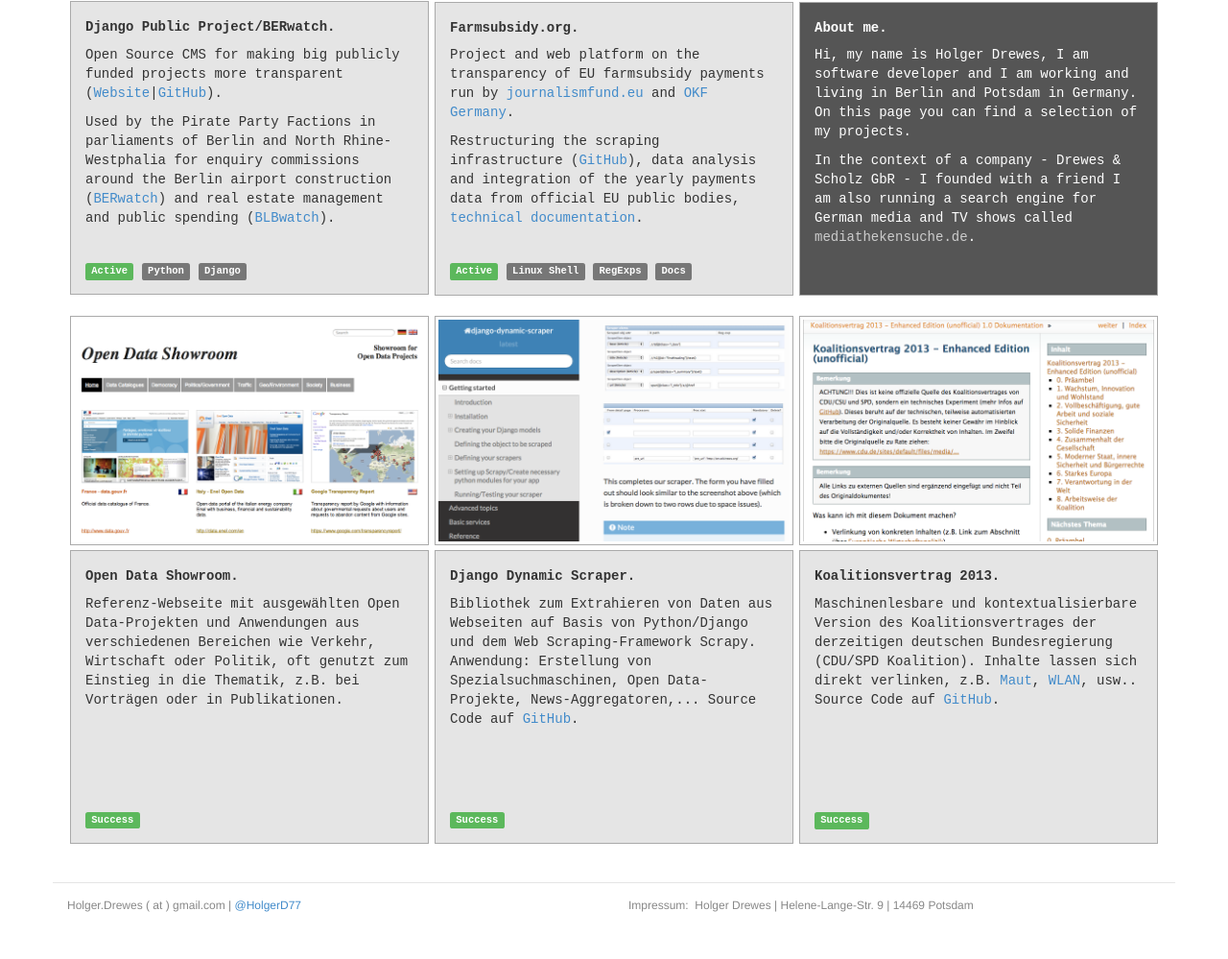
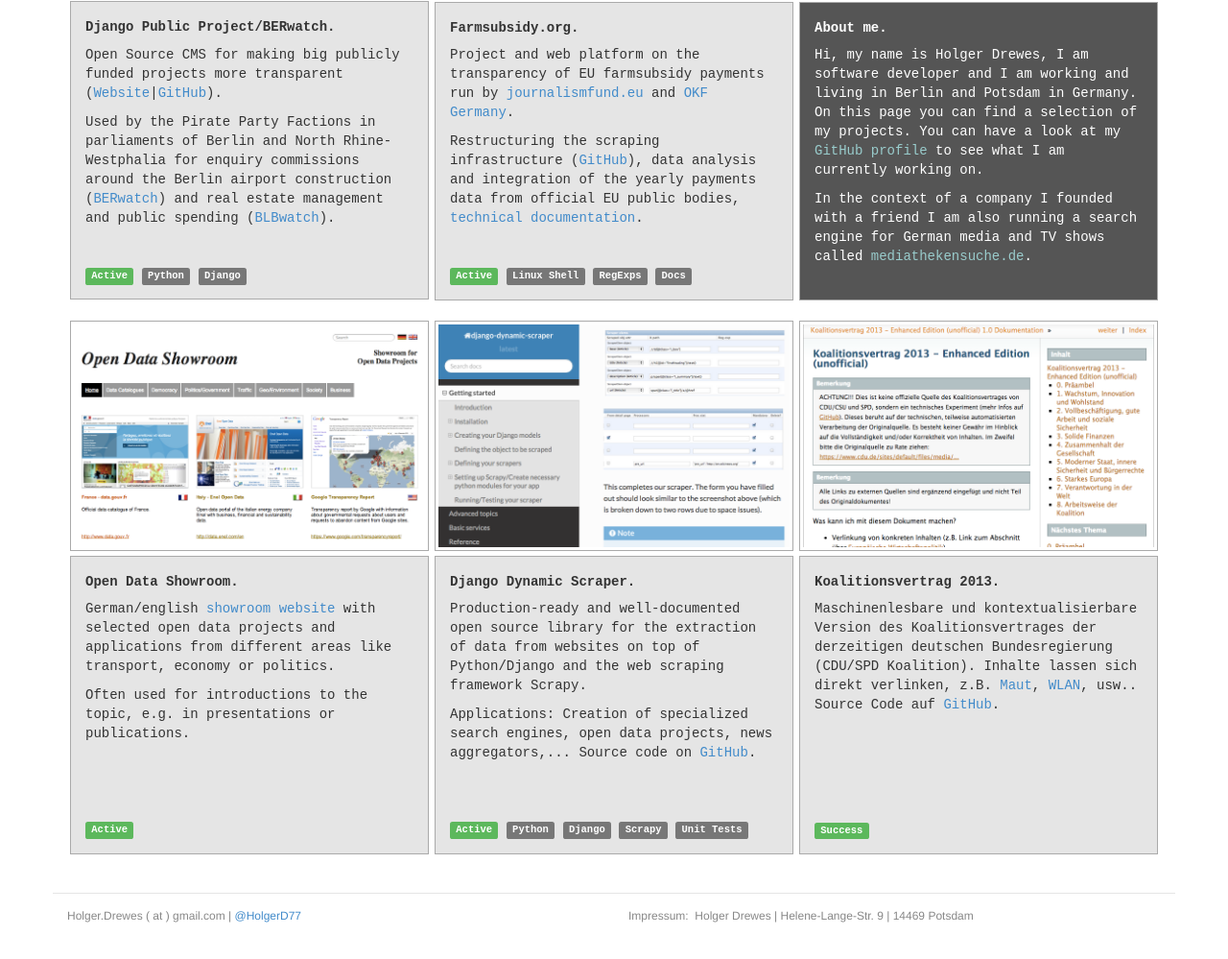
Before and after one commit to holgerd77/holgerdrewes-info, a plain HTML site: page index.html in a window 1280 px wide. Shown: the part 355-1354 px from the top of the page at 96% size. Drawn offline with Linux system fonts and the light colour scheme.

Commit message:
Updated descriptions for Open Data Showroom and django-dynamic-scraper projects

```diff
--- a/index.html
+++ b/index.html
@@ -33,7 +33,7 @@
         font-family:'Courier New', Arial;
       }
       .project-text {
-        min-height: 250px;
+        min-height: 255px;
       }
       .project-text h4 {
         font-size: inherit;
@@ -48,7 +48,7 @@
         color:#fff !important;
       }
       .project-desc-inverted a {
-        color:#ccc !important;
+        color:#9cc !important;
       }
       .footer {
         color:#888;
@@ -128,9 +128,11 @@
             <h4>About me.</h4>
 
             <p>Hi, my name is Holger Drewes, I am software developer and I am working and living in Berlin and Potsdam
-            in Germany. On this page you can find a selection of my projects.</p>
+            in Germany. On this page you can find a selection of my projects. You can have a look at my
+            <a href="https://github.com/holgerd77" target="_blank">GitHub profile</a> to see what I am currently working
+            on.</p>
 
-            In the context of a company - Drewes & Scholz GbR - I founded with a friend I am also running a search engine for German media and TV shows called
+            In the context of a company I founded with a friend I am also running a search engine for German media and TV shows called
             <a href="http://mediathekensuche.de/" target="_blank" alt="Mediathekensuche.de">mediathekensuche.de</a>.
           </div>
           <div class="project-labels">
@@ -149,10 +151,15 @@
         <div class="project-desc">
           <div class="project-text">
             <h4>Open Data Showroom.</h4>
-            Referenz-Webseite mit ausgewählten Open Data-Projekten und Anwendungen aus verschiedenen Bereichen wie Verkehr, Wirtschaft oder Politik, oft genutzt zum Einstieg in die Thematik, z.B. bei Vorträgen oder in Publikationen.
+            <p>German/english
+            <a href="http://opendata-showroom.org/" target="_blank" alt="Open Data Showroom">showroom website</a>
+            with selected open data projects and applications from different areas
+            like transport, economy or politics.</p>
+
+            Often used for introductions to the topic, e.g. in presentations or publications.
           </div>
           <div class="project-labels">
-            <span class="label label-success">Success</span>
+            <span class="label label-success">Active</span>
           </div>
         </div>
       </div>
@@ -163,10 +170,18 @@
         <div class="project-desc">
           <div class="project-text">
             <h4>Django Dynamic Scraper.</h4>
-            Bibliothek zum Extrahieren von Daten aus Webseiten auf Basis von Python/Django und dem Web Scraping-Framework Scrapy. Anwendung: Erstellung von Spezialsuchmaschinen, Open Data-Projekte, News-Aggregatoren,... Source Code auf <a href="https://github.com/holgerd77/django-dynamic-scraper" target="_blank" alt="Django Dynamic Scraper - GitHub Repository">GitHub</a>.
+            <p>Production-ready and well-documented open source library for the extraction of data from websites on top of Python/Django and the
+            web scraping framework Scrapy.</p>
+
+            Applications: Creation of specialized search engines, open data projects, news aggregators,... Source code on
+            <a href="https://github.com/holgerd77/django-dynamic-scraper" target="_blank" alt="Django Dynamic Scraper - GitHub Repository">GitHub</a>.
           </div>
           <div class="project-labels">
-            <span class="label label-success">Success</span>
+            <span class="label label-success">Active</span>
+            <span class="label label-default">Python</span>
+            <span class="label label-default">Django</span>
+            <span class="label label-default">Scrapy</span>
+            <span class="label label-default">Unit Tests</span>
           </div>
         </div>
       </div>
```
